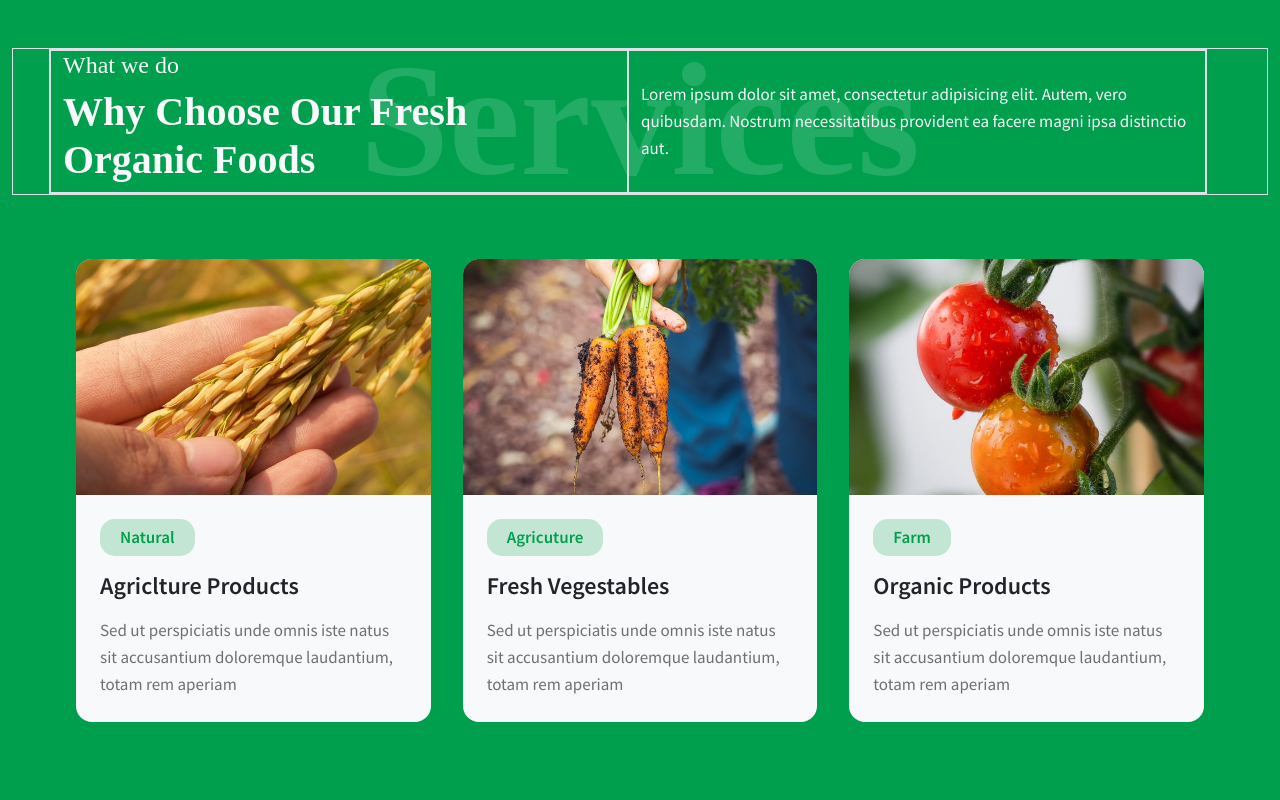
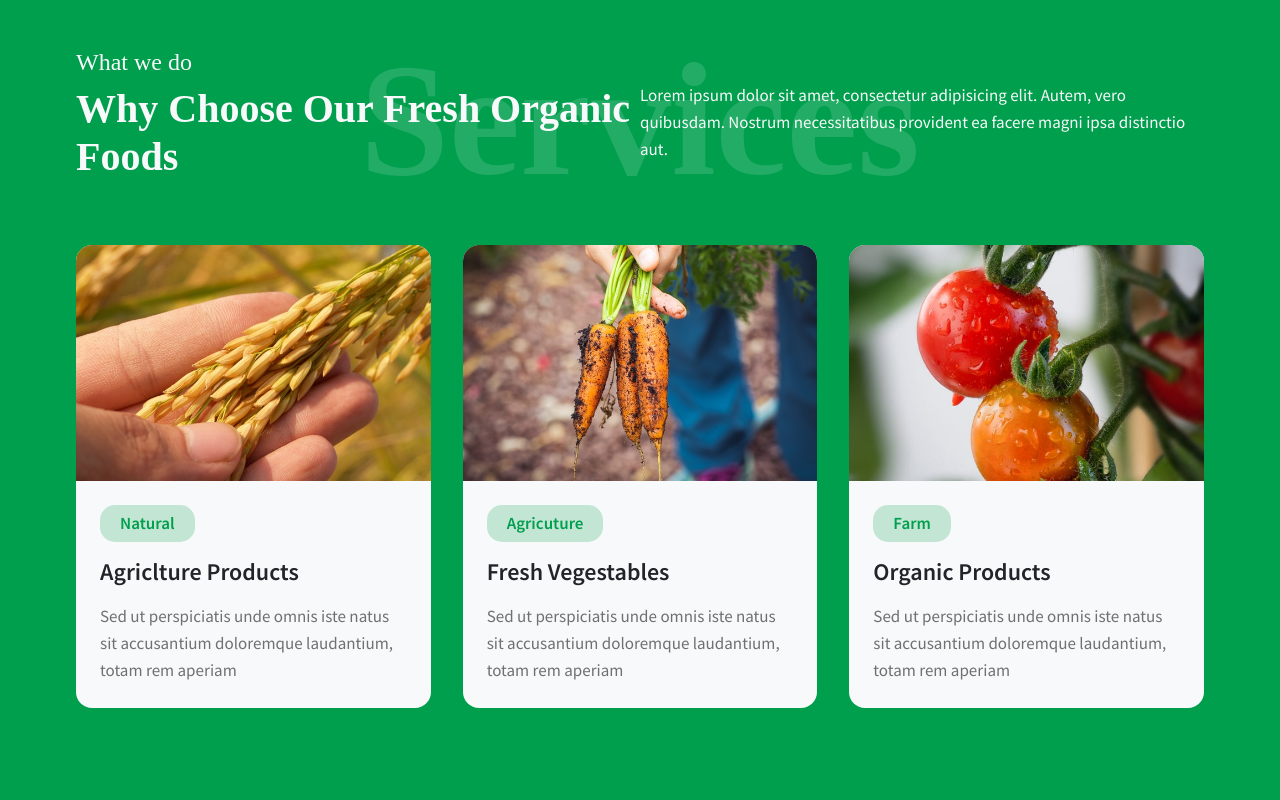
Before and after one commit to tuyettdung/Farmstead--Trung-Hieu---Tuyet-Dung, a plain HTML site: page index.html in a window 1280 px wide. Shown: the top 800 px of the page. Drawn offline with nearby package versions, Linux system fonts and the light colour scheme; a web font is replaced by a local one.

Commit message:
version1.2 respones services

```diff
--- a/index.html
+++ b/index.html
@@ -55,19 +55,21 @@
     <!-- SERVICES -->
     <section class="services py-5 position-relative">
       <div class="container-fluid">
-        <div class="services-top px-5 border">
-          <div class="container-fluid row px-md-0 px-4 border">
-            <div class="services-left text-light col-md-6 col-12 border">
-              <div class="container-fluid p-0">
+        <div class="services-top w-100  px-3">
+          <div class="container-fluid row d-lg-flex m-0 px-5  ">
+            <div class="services-left text-light col-md-6 col-12 px-0 mx-0">
+              <div class="container-fluid p-0 m-0">
                 <h3 class="fs-4">What we do</h3>
-                <h5 class="fs-1 fw-bolder">Why Choose Our Fresh Organic Foods</h5>
+                <h5 class="fs-1 fw-bolder m-0">Why Choose Our Fresh Organic Foods</h5>
               </div>
             </div>
-            <div class="services-right col-md-6 col-12 d-flex align-items-center border">
-              <p class="text-light">
-                Lorem ipsum dolor sit amet, consectetur adipisicing elit. Autem, vero quibusdam. Nostrum necessitatibus
-                provident ea facere magni ipsa distinctio aut.
-              </p>
+            <div class="services-right col-md-6 col-12 d-flex align-items-center px-sm-0">
+              <div class="container-fluid pe-lg-0 px-0 mt-sm-3">
+                <p class="text-light">
+                  Lorem ipsum dolor sit amet, consectetur adipisicing elit. Autem, vero quibusdam. Nostrum necessitatibus
+                  provident ea facere magni ipsa distinctio aut.
+                </p>
+              </div>
             </div>
           </div>
         </div>
```
